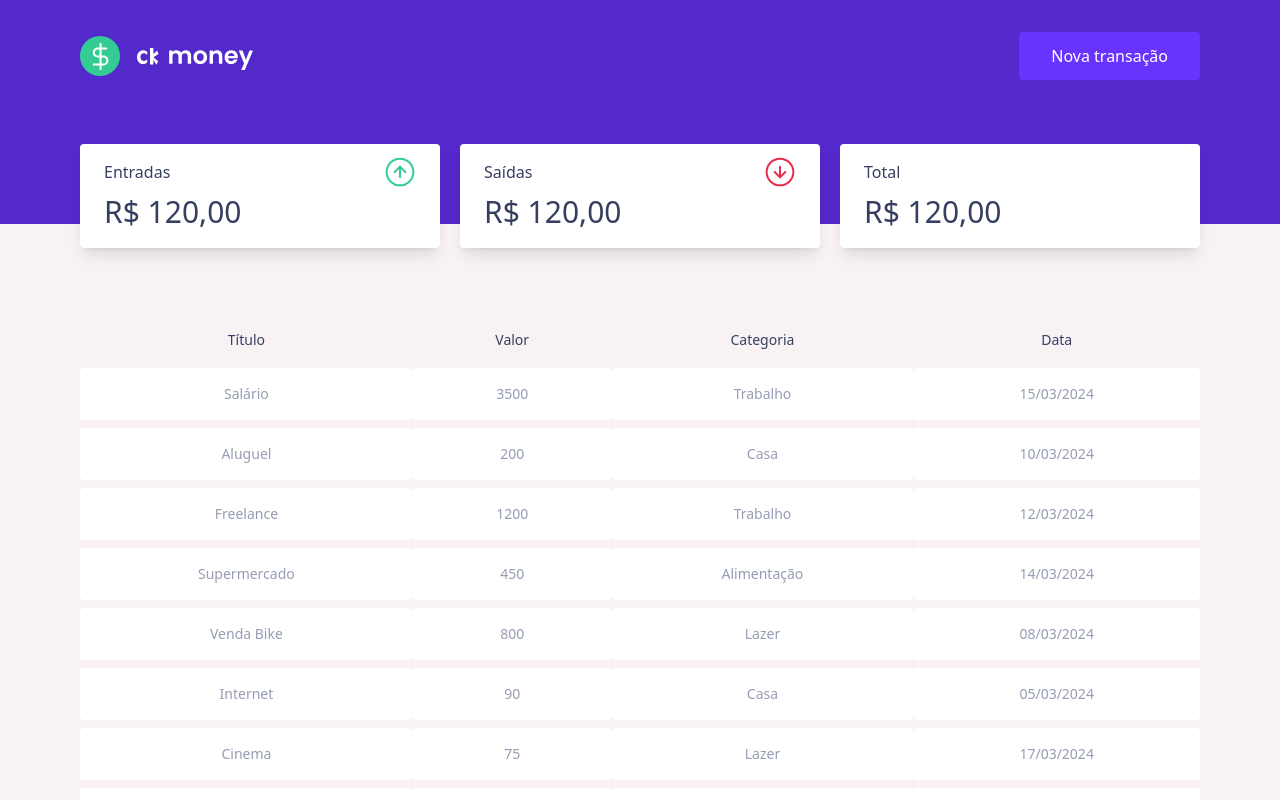
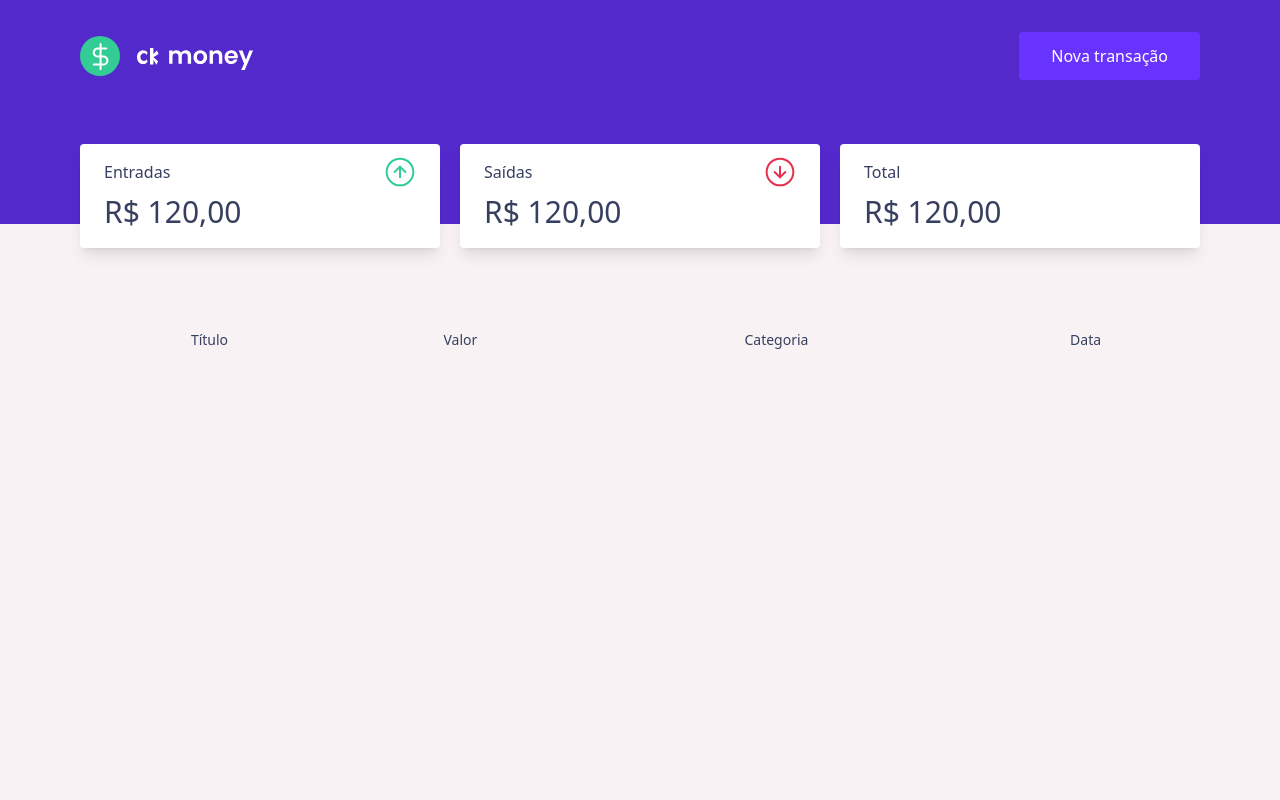
Before and after one commit to LuanCKRG/ckmoney, a React (Vite) app: page / in a window 1280 px wide. Shown: the top 800 px of the page. Built offline with nearby package versions, Linux system fonts and the light colour scheme.

Commit message:
feat(transactions-table): replace static transactions with dynamic data and format date

```diff
--- a/src/components/transactions-table.tsx
+++ b/src/components/transactions-table.tsx
@@ -1,95 +1,100 @@
 import { Table, TableBody, TableCell, TableHead, TableHeader, TableRow } from "@/components/ui/table"
 import { cn } from "@/lib/utils"
-import type { TransactionProps } from "@/types/transaction-type"
+import { PopoverDemo } from "./category-popover"
+import { useTransactions } from "@/contexts/transactions-context"
+import { format } from "date-fns"
+import { ptBR } from "date-fns/locale"
 
-const TRANSACTIONS: TransactionProps[] = [
-	{
-		id: 1,
-		value: 3500,
-		title: "Salário",
-		type: "income",
-		date: "15/03/2024",
-		category: "Trabalho"
-	},
-	{
-		id: 2,
-		value: 200,
-		title: "Aluguel",
-		type: "outcome",
-		date: "10/03/2024",
-		category: "Casa"
-	},
-	{
-		id: 3,
-		value: 1200,
-		title: "Freelance",
-		type: "income",
-		date: "12/03/2024",
-		category: "Trabalho"
-	},
-	{
-		id: 4,
-		value: 450,
-		title: "Supermercado",
-		type: "outcome",
-		date: "14/03/2024",
-		category: "Alimentação"
-	},
-	{
-		id: 5,
-		value: 800,
-		title: "Venda Bike",
-		type: "income",
-		date: "08/03/2024",
-		category: "Lazer"
-	},
-	{
-		id: 6,
-		value: 90,
-		title: "Internet",
-		type: "outcome",
-		date: "05/03/2024",
-		category: "Casa"
-	},
-	{
-		id: 7,
-		value: 75,
-		title: "Cinema",
-		type: "outcome",
-		date: "17/03/2024",
-		category: "Lazer"
-	},
-	{
-		id: 8,
-		value: 35,
-		title: "Uber",
-		type: "outcome",
-		date: "13/03/2024",
-		category: "Transporte"
-	},
-	{
-		id: 9,
-		value: 300,
-		title: "Curso Online",
-		type: "outcome",
-		date: "01/03/2024",
-		category: "Educação"
-	},
-	{
-		id: 10,
-		value: 15,
-		title: "Cafeteria",
-		type: "outcome",
-		date: "19/03/2024",
-		category: "Alimentação"
-	}
-]
+// const TRANSACTIONS: TransactionProps[] = [
+// 	{
+// 		id: 1,
+// 		value: 3500,
+// 		title: "Salário",
+// 		type: "income",
+// 		date: "15/03/2024",
+// 		category: "Trabalho"
+// 	},
+// 	{
+// 		id: 2,
+// 		value: 200,
+// 		title: "Aluguel",
+// 		type: "outcome",
+// 		date: "10/03/2024",
+// 		category: "Casa"
+// 	},
+// 	{
+// 		id: 3,
+// 		value: 1200,
+// 		title: "Freelance",
+// 		type: "income",
+// 		date: "12/03/2024",
+// 		category: "Trabalho"
+// 	},
+// 	{
+// 		id: 4,
+// 		value: 450,
+// 		title: "Supermercado",
+// 		type: "outcome",
+// 		date: "14/03/2024",
+// 		category: "Alimentação"
+// 	},
+// 	{
+// 		id: 5,
+// 		value: 800,
+// 		title: "Venda Bike",
+// 		type: "income",
+// 		date: "08/03/2024",
+// 		category: "Lazer"
+// 	},
+// 	{
+// 		id: 6,
+// 		value: 90,
+// 		title: "Internet",
+// 		type: "outcome",
+// 		date: "05/03/2024",
+// 		category: "Casa"
+// 	},
+// 	{
+// 		id: 7,
+// 		value: 75,
+// 		title: "Cinema",
+// 		type: "outcome",
+// 		date: "17/03/2024",
+// 		category: "Lazer"
+// 	},
+// 	{
+// 		id: 8,
+// 		value: 35,
+// 		title: "Uber",
+// 		type: "outcome",
+// 		date: "13/03/2024",
+// 		category: "Transporte"
+// 	},
+// 	{
+// 		id: 9,
+// 		value: 300,
+// 		title: "Curso Online",
+// 		type: "outcome",
+// 		date: "01/03/2024",
+// 		category: "Educação"
+// 	},
+// 	{
+// 		id: 10,
+// 		value: 15,
+// 		title: "Cafeteria",
+// 		type: "outcome",
+// 		date: "19/03/2024",
+// 		category: "Alimentação"
+// 	}
+// ]
 
 interface TransactionsTableProps {
 	className?: string
 }
 
 export const TransactionsTable = ({ className }: TransactionsTableProps) => {
+	const { transactions } = useTransactions()
+
 	return (
 		<Table className={cn("", className)}>
 			<TableHeader>
@@ -102,12 +107,14 @@ export const TransactionsTable = ({ className }: TransactionsTableProps) => {
 			</TableHeader>
 
 			<TableBody>
-				{TRANSACTIONS.map((transaction) => (
+				{transactions.map((transaction) => (
 					<TableRow key={transaction.id}>
 						<TableCell className="font-medium">{transaction.title}</TableCell>
 						<TableCell>{transaction.value}</TableCell>
-						<TableCell>{transaction.category}</TableCell>
-						<TableCell>{transaction.date}</TableCell>
+						<TableCell>
+							<PopoverDemo>{transaction.category}</PopoverDemo>
+						</TableCell>
+						<TableCell>{format(transaction.date, "P", { locale: ptBR })}</TableCell>
 					</TableRow>
 				))}
 			</TableBody>
```
